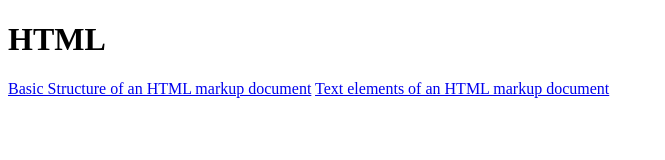
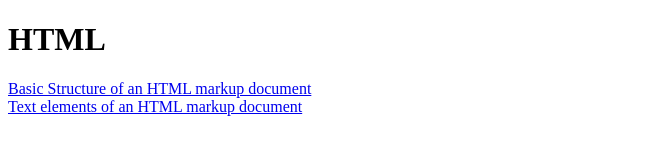
Before and after one commit to LordFreezer/HTML-Public-, a plain HTML site: page index.html in a window 1280 px wide. Shown: the whole page, without its empty margins (0-665 px from the left). Drawn offline with Linux system fonts and the light colour scheme.

Commit message:
Added Linebreak between links

```diff
--- a/index.html
+++ b/index.html
@@ -7,7 +7,7 @@
 
 <body>
     <h1> HTML </h1>
-    <a href="/HTML-Public-/structure.html"> Basic Structure of an HTML markup document</a>
+    <a href="/HTML-Public-/structure.html"> Basic Structure of an HTML markup document</a><br />
     <a href="/HTML-Public-/text.html"> Text elements of an HTML markup document</a>
 
 </body>
```
